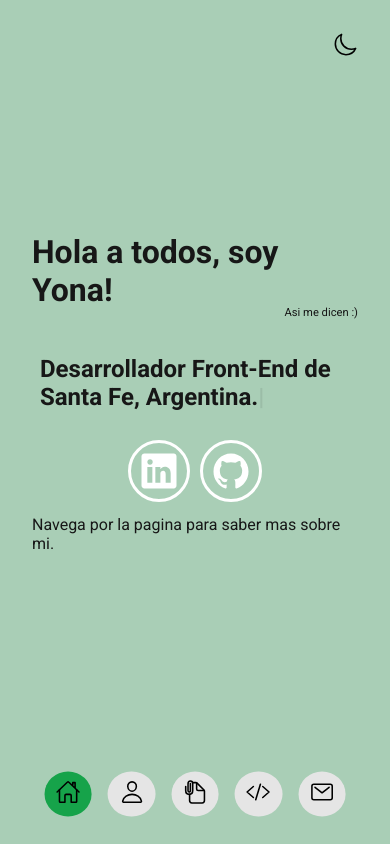
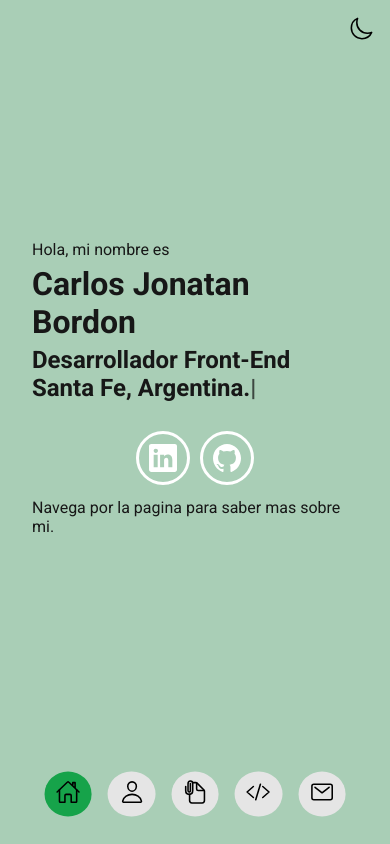
Before and after one commit to YonaBordon/portafolio, a React (Create React App) app: page /#/ in a window 390 px wide. Built offline with nearby package versions, Linux system fonts and the light colour scheme.

Commit message:
mobile aboutMe

```diff
--- a/src/pages/AboutMe/AboutMe.tsx
+++ b/src/pages/AboutMe/AboutMe.tsx
@@ -1,9 +1,24 @@
-import React from 'react';
-
+import profilePhoto from './../../assets/home-image.png';
 const AboutMe = () => {
 	return (
-		<div>
-			<p>AboutMe</p>
+		<div className='container'>
+			<div className='img-place'>
+				<img src={profilePhoto} alt='' />
+			</div>
+			<div className='information'>
+				<p>Etiquetas</p>
+				<h3>Algun titulo</h3>
+				<div className='description'>
+					<p>
+						Lorem ipsum dolor sit amet consectetur adipisicing elit. Dignissimos labore maxime alias
+						quidem magni reiciendis suscipit, praesentium culpa est natus deserunt? Necessitatibus
+						exercitationem aliquid accusamus repudiandae laboriosam doloremque labore consequuntur?
+						Lorem ipsum dolor sit amet consectetur, adipisicing elit. Dicta necessitatibus,
+						provident laborum magni magnam quibusdam ipsum aliquid est accusamus aliquam veniam quae
+						fugiat et, quam deserunt. Minima optio maxime sapiente?
+					</p>
+				</div>
+			</div>
 		</div>
 	);
 };
--- a/src/pages/Home/Home.tsx
+++ b/src/pages/Home/Home.tsx
@@ -5,12 +5,13 @@ const Home = () => {
 	return (
 		<div className='home-container'>
 			<div>
-				<h1>Hola a todos, soy Yona!</h1>
-				<p>Asi me dicen :)</p>
+				<p>Hola, mi nombre es</p>
+				<h1>Carlos Jonatan Bordon</h1>
+				<h3>
+					<Typed strings={['Desarrollador Front-End <br>Santa Fe, Argentina.']} typeSpeed={50} />
+				</h3>
 			</div>
-			<h3>
-				<Typed strings={['Desarrollador Front-End de Santa Fe, Argentina.']} typeSpeed={50} />
-			</h3>
+
 			<SocialMedia />
 			<p>Navega por la pagina para saber mas sobre mi.</p>
 		</div>
--- a/src/sass/base/_reset.scss
+++ b/src/sass/base/_reset.scss
@@ -2,29 +2,41 @@
 
 @import url('https://fonts.googleapis.com/css2?family=Roboto:wght@100;400;700&display=swap');
 
-
 html {
 	box-sizing: border-box;
+	height: -webkit-fill-available;
 }
 
-body{
+body {
+	min-height: 100vh;
 	margin: 0;
-  font-family: "Roboto", sans-serif;
+	font-family: 'Roboto', sans-serif;
 	-webkit-font-smoothing: antialiased;
 	-moz-osx-font-smoothing: grayscale;
+	overflow-y: hidden;
+	display: flex;
+	height: -webkit-fill-available;
+}
+#root {
+	flex-grow: 1;
+	display: flex;
+	justify-content: center;
+	align-items: center;
 }
 
 .flex {
+	width: 100%;
+	height: 100vh;
 	display: flex;
+	flex-direction: column;
 	justify-content: center;
-  height: 100vh;
 	align-items: center;
 
-  .layout-container{
+	.layout-container {
 		margin-bottom: 4rem;
 	}
-  @media screen and (min-width: 768px) {
-    .layout-container{
+	@media screen and (min-width: 700px) {
+		.layout-container {
 			width: 100%;
 			height: 100%;
 			margin-bottom: 0;
@@ -32,36 +44,41 @@ body{
 	}
 }
 
-.light{
+.light {
 	background-color: $background;
 	transition: background-color 1000ms linear;
-  p, h1, h3{
-    color: $dark-900 ;
+	p,
+	h1,
+	h3 {
+		color: $dark-900;
 	}
 
 	.bar-item {
 		background-color: $dark-200;
 		transition: background-color 100ms linear;
 
-    &:hover{
+		&:hover {
 			background-color: $green-600;
 		}
 
-    .bar-icon{
+		.bar-icon {
 			color: black;
 		}
 	}
 }
 
-.dark{
+.dark {
 	background-color: $background-dark;
 	transition: background-color 1000ms linear;
 
-  p, h1, h3{
-    color: white ;
+	p,
+	h1,
+	h3 {
+		color: white;
+		margin: 0;
 	}
 
-  .bar-item{
+	.bar-item {
 		background-color: $dark-500;
 		transition: background-color 100ms linear;
 
@@ -73,5 +90,4 @@ body{
 			color: black;
 		}
 	}
-
 }
--- a/src/sass/layout/_NavBar.scss
+++ b/src/sass/layout/_NavBar.scss
@@ -1,39 +1,38 @@
-.bar-container{
+.bar-container {
 	display: flex;
 	position: fixed;
 	left: 50%;
-  bottom: .3rem;
+	bottom: 0.3rem;
 	transform: translate(-50%, -50%);
 	margin: 0 auto;
 
 	.bar-item {
 		display: flex;
 		align-items: center;
-    margin: 0 .5rem;
-    padding: .5rem .7rem;
+		margin: 0 0.5rem;
+		padding: 0.5rem 0.7rem;
 		border-radius: 50%;
 
 		.bar-icon {
 			color: black;
 		}
-    .bar-title{
+		.bar-title {
 			display: none;
 		}
 	}
-
 }
 .theme-item {
 	border-style: none;
 	display: flex;
 	position: absolute;
 	align-items: center;
-  top: 2rem;
-  right: 2rem;
+	top: 1rem;
+	right: 1rem;
 }
 
 @media screen and (min-width: 768px) {
-  .bar-container{
-    position:sticky;
+	.bar-container {
+		position: sticky;
 		align-items: center;
 		justify-content: flex-start;
 		transform: none;
@@ -45,7 +44,7 @@
 			background: white !important;
 		}
 
-    .bar-item{
+		.bar-item {
 			border-radius: 0;
 
 			text-decoration: none;
@@ -53,13 +52,12 @@
 			padding: 0 0;
 			margin: 0 1.5rem;
 
-      .bar-icon{
+			.bar-icon {
 				display: none;
 			}
-      .bar-title{
+			.bar-title {
 				position: relative;
 				display: inline-block;
-
 			}
 		}
 	}
--- a/src/sass/main.scss
+++ b/src/sass/main.scss
@@ -3,3 +3,4 @@
 @import './layout/NavBar';
 
 @import './pages/home';
+@import './pages/aboutMe';
--- a/src/sass/pages/_aboutMe.scss
+++ b/src/sass/pages/_aboutMe.scss
@@ -1,5 +1,54 @@
 .container {
 	display: flex;
-	flex-direction: column;
-	justify-content: center;
+	flex-wrap: wrap;
+	margin: 0 2rem;
+
+	.img-place {
+		position: relative;
+		display: block;
+		margin: 0 auto;
+		width: 35%;
+
+		z-index: 1;
+
+		&::before {
+			content: '';
+			position: absolute;
+			top: -10px;
+			right: -15px;
+			width: 100%;
+			height: 100%;
+			border: 0.2rem solid #ddd;
+			z-index: -1;
+		}
+
+		img {
+			width: 100%;
+			height: auto;
+		}
+	}
+
+	.information {
+		.description {
+			overflow-y: scroll;
+		}
+	}
 }
+
+@media screen and (min-width: 700px) {
+	.container {
+		display: inline-grid;
+		margin-top: 2.5rem;
+		grid-template-columns: 30% 70%;
+		grid-template-rows: auto;
+		grid-template-areas:
+			'header header'
+			'profImg description';
+
+		img {
+			display: flex;
+		}
+		.information {
+		}
+	}
+}
--- a/src/sass/pages/_home.scss
+++ b/src/sass/pages/_home.scss
@@ -7,30 +7,37 @@
 	height: 90%;
 
 	div {
+		display: flex;
+		flex-direction: column;
+
+		p {
+			font-size: 1rem;
+			margin: -1rem 0;
+		}
 		h1 {
 			font-size: 2rem;
 		}
-		p {
-			display: flex;
-			justify-content: flex-end;
-			font-size: 0.7rem;
-			margin-top: -1.5rem;
-		}
 	}
 	h3 {
-		padding: 0 0.5rem;
+		margin-top: -1rem;
 		font-size: 1.5rem;
 		height: 4rem;
 	}
 
 	@media screen and (min-width: 768px) {
 		div {
+			p {
+				font-size: 1.5rem;
+				margin-left: 0.2rem;
+			}
 			h1 {
-				font-size: 4rem;
+				font-size: 4.5rem;
+				margin: 0;
+				padding: 0;
 			}
-			p {
-				font-size: 1rem;
-				margin-top: -3rem;
+			h3 {
+				font-size: 2rem;
+				padding: 1rem 0;
 			}
 		}
 	}
@@ -38,15 +45,16 @@
 	//iconos redes
 	.icons {
 		display: flex;
+		flex-direction: row;
 		column-gap: 1rem;
 
 		.icon {
-			width: 3.5rem;
-			height: 3.5rem;
+			width: 3rem;
+			height: 3rem;
 			display: inline-flex;
 			align-items: center;
 			justify-content: center;
-			font-size: 2.5rem;
+			font-size: 2rem;
 			color: #fff;
 			border-radius: 50%;
 			outline: 0.2rem solid #fff;
```
Also changed, not shown: src/components/Description/ShortDescription.tsx (deleted, +0 -7 lines), src/hooks/useWindowsDimension.tsx (added, +24 -0 lines). Lines whose indentation alone changed are shown as unchanged.
